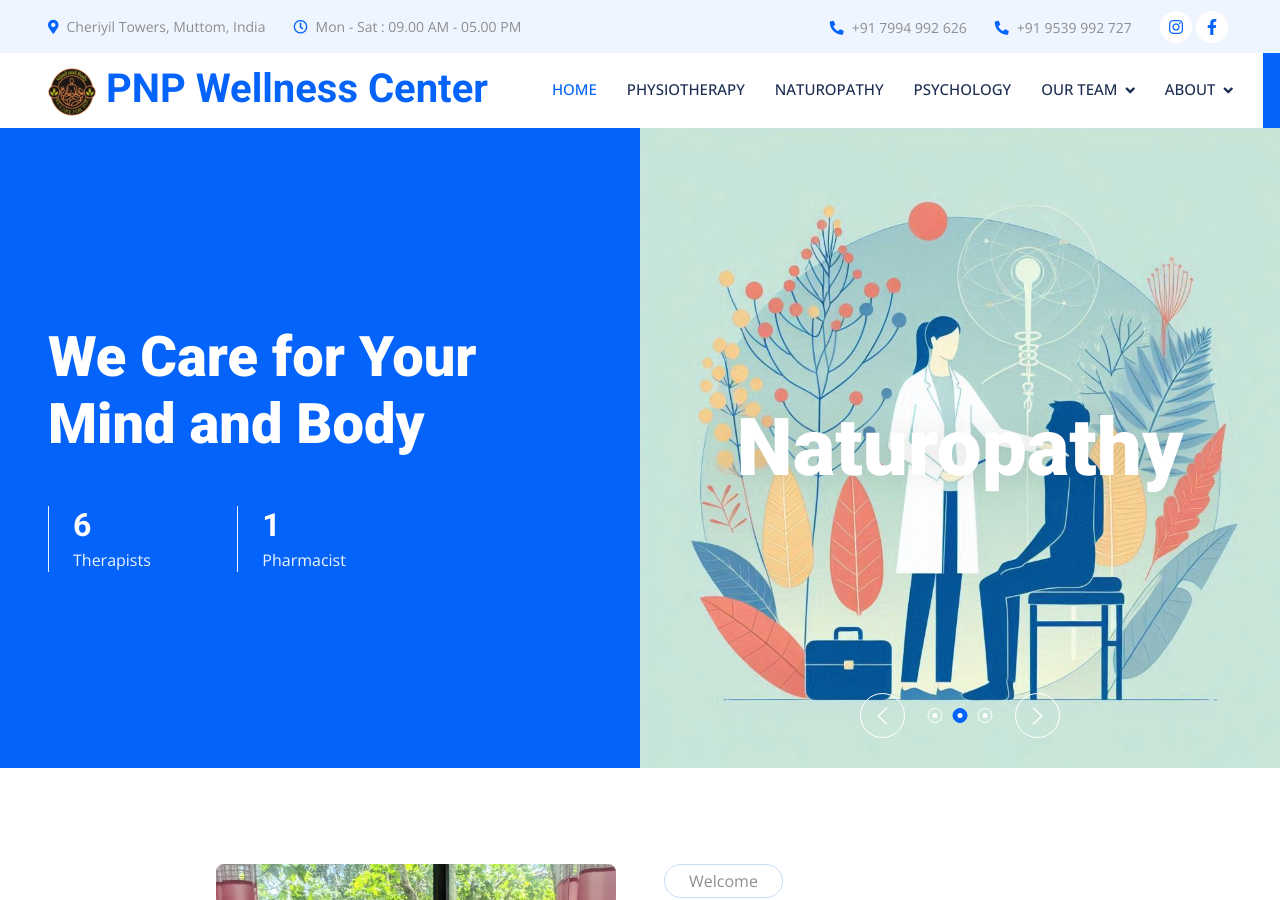
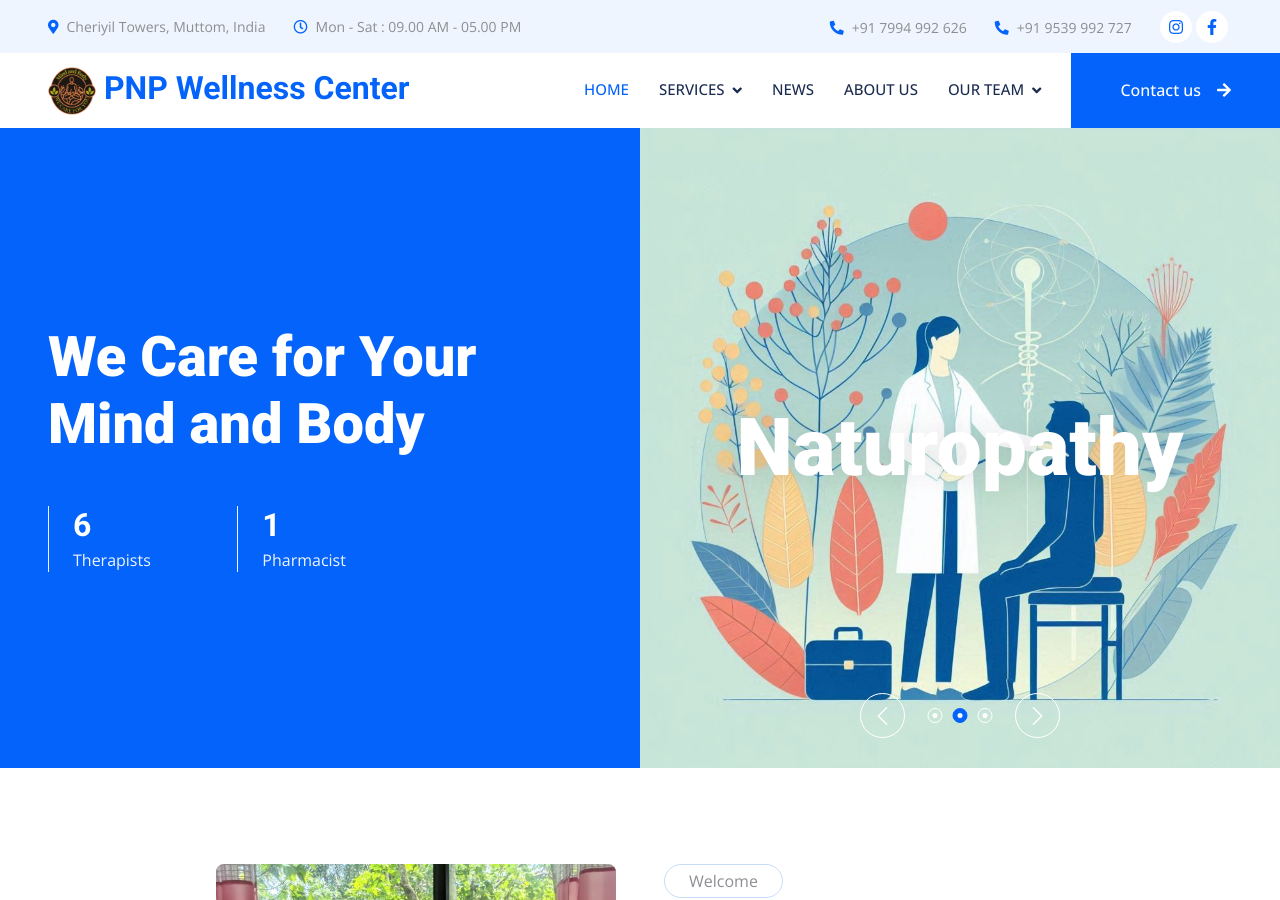
Before and after one commit to betsyrosethomas/betsyrosethomas.github.io, a Jekyll site: the page built from index.html, in a window 1280 px wide and 900 px high. Built offline with Jekyll 4.4.1, drawn with Linux system fonts in a browser that asks for light colours; nearby versions of some CDN libraries.

Commit message:
shake up the menu bar

```diff
--- a/_includes/header.html
+++ b/_includes/header.html
@@ -47,7 +47,7 @@
     <!-- Navbar Start -->
     <nav class="navbar navbar-expand-lg bg-white navbar-light sticky-top p-0 wow fadeIn" data-wow-delay="0.1s">
         <a href="{{ site.baseurl }}/index.html" class="navbar-brand d-flex align-items-center px-4 px-lg-5">
-            <h1 class="m-0 text-primary"> <!-- <i class="far fa-hospital me-3"></i>--> <img src="{{ site.baseurl }}/img/favicon.ico" /> PNP Wellness Center</h1>
+            <h2 class="m-0 text-primary"> <!-- <i class="far fa-hospital me-3"></i>--> <img src="{{ site.baseurl }}/img/favicon.ico" /> PNP Wellness Center</h2>
         </a>
         <button type="button" class="navbar-toggler me-4" data-bs-toggle="collapse" data-bs-target="#navbarCollapse">
             <span class="navbar-toggler-icon"></span>
@@ -56,9 +56,26 @@
             <div class="navbar-nav ms-auto p-4 p-lg-0">
                 <a href="{{ site.baseurl }}/index.html" class="nav-item nav-link {% if header-slug == 'index' %}active{% endif %}">Home</a>
 
+                <!--
 				{% for specialty in site.data.specialties %}
                     <a href="{{ site.baseurl }}/specialty/{{ specialty.slug }}.html" class="nav-item nav-link {% if header-slug == specialty.slug %}active{% endif %}">{{ specialty.name }}</a>
 				{% endfor %}
+                -->
+
+                <div class="nav-item dropdown">
+                    <a href="{{ site.baseurl }}/team.html" class="nav-link dropdown-toggle" data-bs-toggle="dropdown">Services</a>
+                    <div class="dropdown-menu rounded-0 rounded-bottom m-0">
+                        {% for specialty in site.data.specialties %}
+                            <a href="{{ site.baseurl }}/specialty/{{ specialty.slug }}.html" class="dropdown-item {% if header-slug == specialty.slug %}active{% endif %}">{{ specialty.name }}</a>
+                        {% endfor %}
+                    </div>
+                </div>
+
+
+
+                <a href="{{ site.baseurl }}/news.html" class="nav-item nav-link {% if header-slug == 'news' %}active{% endif %}">News</a>
+
+                <a href="{{ site.baseurl }}/about.html" class="nav-item nav-link {% if header-slug == 'about' %}active{% endif %}">About us</a>
 
                 <div class="nav-item dropdown">
                     <a href="{{ site.baseurl }}/team.html" class="nav-link dropdown-toggle" data-bs-toggle="dropdown">Our Team</a>
@@ -69,19 +86,6 @@
                     </div>
                 </div>
 
-
-                <div class="nav-item dropdown">
-                    <a href="{{ site.baseurl }}/about.html" class="nav-link dropdown-toggle" data-bs-toggle="dropdown">About</a>
-                    <div class="dropdown-menu rounded-0 rounded-bottom m-0">
-                        <a href="{{ site.baseurl }}/news.html" class="dropdown-item {% if header-slug == 'news' %}active{% endif %}">News and updates</a>
-                        <a href="{{ site.baseurl }}/about.html" class="dropdown-item {% if header-slug == 'about' %}active{% endif %}">About us</a>
-                    </div>
-                </div>
-
-
-                <!--
-                <a href="{{ site.baseurl }}/about.html" class="nav-item nav-link {% if header-slug == 'about' %}active{% endif %}">About us</a>
-                -->
                 <a href="{{ site.baseurl }}/contact.html" class="nav-item nav-link d-lg-none {% if header-slug == 'contact' %}active{% endif %}">Contact us</a>
 
             </div>
```
